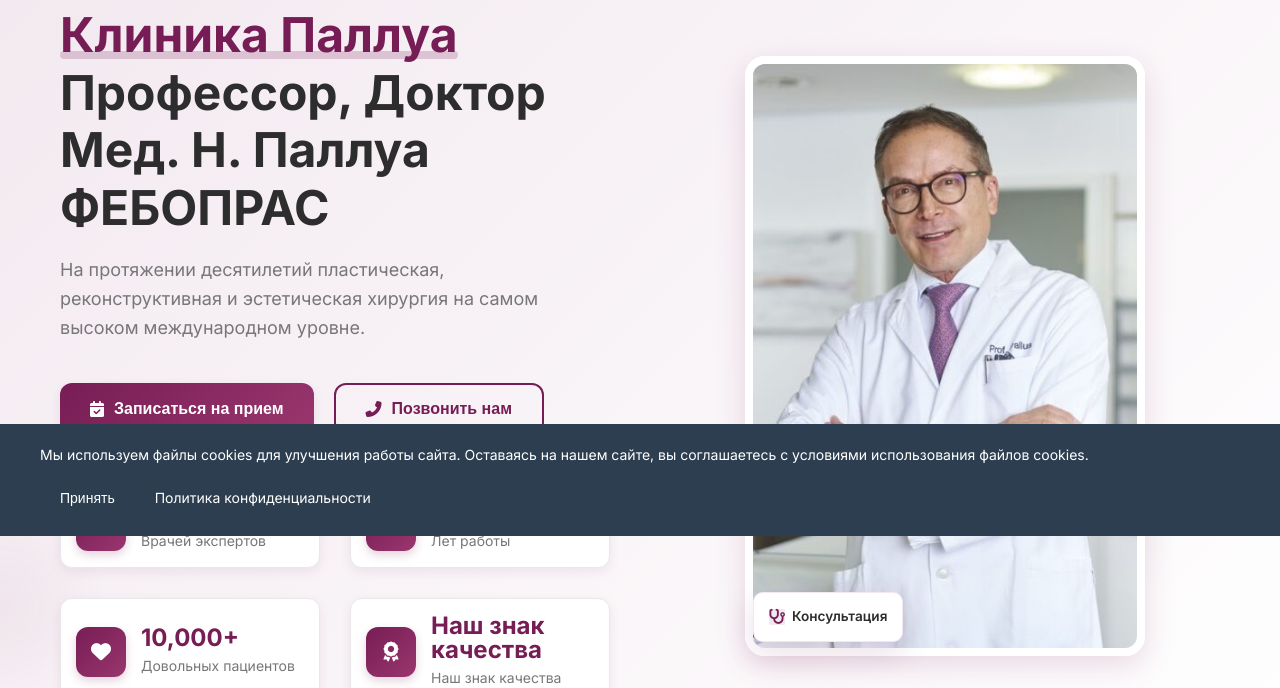
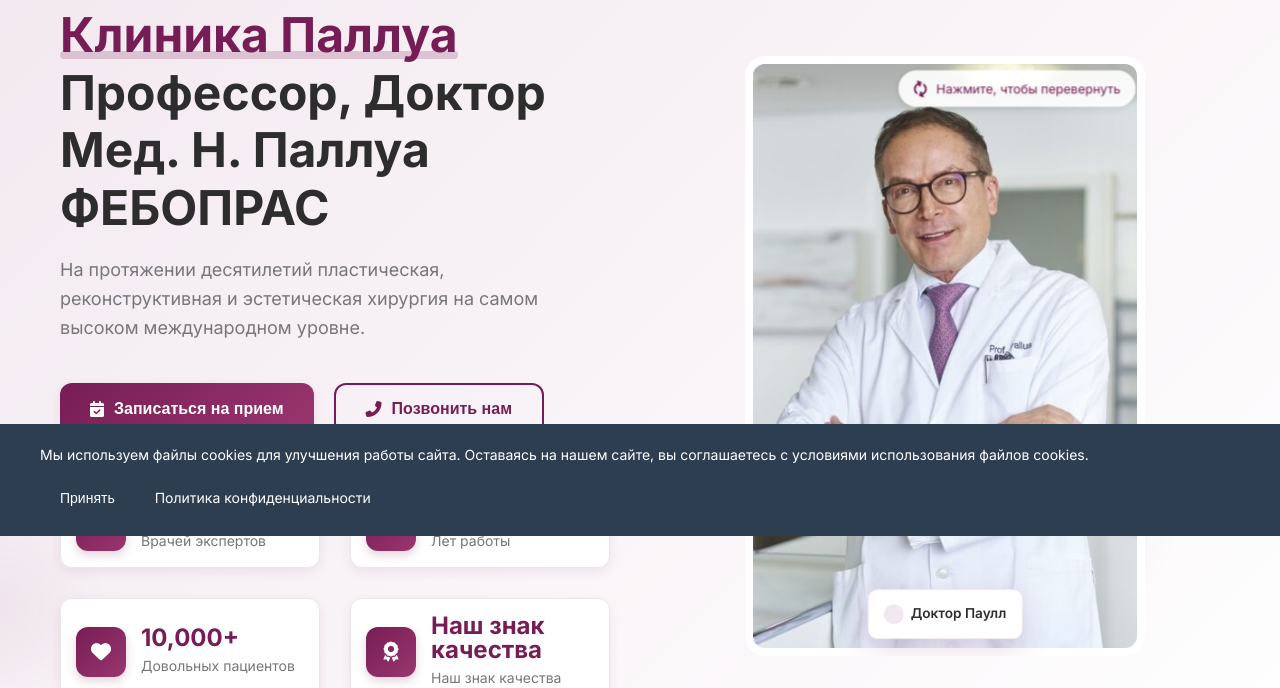
Before and after one commit to donjuan991/clinicpallua, a Next.js app: page / in a window 1280 px wide. Shown: the part 264-952 px from the top of the page. Built offline with nearby package versions, Linux system fonts and the light colour scheme; no server answers.

Commit message:
feat: add 3D flip card with QR code, translations for all components, accessibility mode, privacy agreement

```diff
--- a/app/components/Hero.module.css
+++ b/app/components/Hero.module.css
@@ -181,42 +181,191 @@
     margin-top: 5px;
 }
 
-/* Изображение */
+/* ====================== */
+/* 3D ПЕРЕВОРОТ КАРТОЧКИ */
+/* ====================== */
+
 .heroImage {
     display: flex;
     justify-content: center;
     position: relative;
+    perspective: 1000px;
 }
 
 .imageWrapper {
     position: relative;
     width: 400px;
     height: 600px;
+    cursor: pointer;
+    transform-style: preserve-3d;
+    transition: transform 0.8s cubic-bezier(0.4, 0, 0.2, 1);
+}
+
+.imageWrapper.flipped {
+    transform: rotateY(180deg);
+}
+
+/* Передняя сторона - фото доктора */
+.cardFront {
+    position: absolute;
+    top: 0;
+    left: 0;
+    width: 100%;
+    height: 100%;
+    backface-visibility: hidden;
+    -webkit-backface-visibility: hidden;
+    border-radius: var(--radius-lg);
+    overflow: hidden;
 }
 
 .doctorImage {
     width: 100%;
     height: 100%;
     border-radius: var(--radius-lg);
-    position: relative;
-    overflow: hidden;
     object-fit: cover;
     border: 8px solid var(--white);
     box-shadow: var(--shadow-strong);
 }
 
-.doctorImage::before {
-    content: '';
+/* Задняя сторона - QR код */
+.cardBack {
     position: absolute;
     top: 0;
     left: 0;
-    right: 0;
-    bottom: 0;
-    background: var(--gradient-primary);
-    opacity: 0.1;
-    z-index: 1;
+    width: 100%;
+    height: 100%;
+    backface-visibility: hidden;
+    -webkit-backface-visibility: hidden;
+    transform: rotateY(180deg);
+    background: linear-gradient(135deg, #fafafa 0%, #ffffff 100%);
+    border-radius: var(--radius-lg);
+    border: 8px solid var(--white);
+    box-shadow: var(--shadow-strong);
+    display: flex;
+    flex-direction: column;
+    align-items: center;
+    justify-content: center;
+    padding: 30px;
+    text-align: center;
 }
 
+/* QR контейнер */
+.qrContainer {
+    display: flex;
+    flex-direction: column;
+    align-items: center;
+    gap: 15px;
+    width: 100%;
+}
+
+.qrTitle {
+    font-size: 22px;
+    font-weight: 700;
+    color: var(--primary-color);
+    margin: 0;
+}
+
+.qrCode {
+    width: 180px;
+    height: 180px;
+    background: white;
+    border-radius: 20px;
+    padding: 15px;
+    box-shadow: 0 5px 20px rgba(119, 29, 85, 0.15);
+    display: flex;
+    align-items: center;
+    justify-content: center;
+}
+
+.qrImage {
+    width: 100%;
+    height: 100%;
+    object-fit: contain;
+}
+
+/* Заглушка для QR-кода */
+.qrPlaceholder {
+    width: 100%;
+    height: 100%;
+    display: flex;
+    flex-direction: column;
+    align-items: center;
+    justify-content: center;
+    gap: 10px;
+    color: var(--primary-color);
+}
+
+.qrPlaceholder i {
+    font-size: 70px;
+    opacity: 0.5;
+}
+
+.qrPlaceholder span {
+    font-size: 14px;
+    font-weight: 500;
+}
+
+.qrDescription {
+    color: var(--text-light);
+    font-size: 14px;
+    line-height: 1.5;
+    margin: 0;
+    max-width: 260px;
+}
+
+.qrActions {
+    display: flex;
+    flex-direction: column;
+    gap: 10px;
+    width: 100%;
+    max-width: 250px;
+    margin-top: 5px;
+}
+
+.qrPhoneBtn {
+    display: flex;
+    align-items: center;
+    justify-content: center;
+    gap: 10px;
+    padding: 12px 20px;
+    background: var(--gradient-primary);
+    color: var(--white);
+    border-radius: var(--radius);
+    text-decoration: none;
+    font-size: 16px;
+    font-weight: 600;
+    transition: var(--transition);
+}
+
+.qrPhoneBtn:hover {
+    background: var(--gradient-hover);
+    transform: translateY(-2px);
+    box-shadow: var(--shadow-hover);
+}
+
+.qrAppointmentBtn {
+    display: flex;
+    align-items: center;
+    justify-content: center;
+    gap: 10px;
+    padding: 12px 20px;
+    background: transparent;
+    color: var(--primary-color);
+    border: 2px solid var(--primary-color);
+    border-radius: var(--radius);
+    font-size: 14px;
+    font-weight: 600;
+    cursor: pointer;
+    transition: var(--transition);
+}
+
+.qrAppointmentBtn:hover {
+    background: var(--primary-color);
+    color: var(--white);
+    transform: translateY(-2px);
+}
+
+/* Бейдж на изображении */
 .imageBadge {
     position: absolute;
     background-color: var(--white);
@@ -231,27 +380,17 @@
     border: 1px solid var(--primary-light);
     font-size: 0.85em;
     max-width: 180px;
-}
-
-.imageBadge:nth-child(2) {
-    top: 10%;
-    left: 8px;
-    animation-delay: 0.3s;
-}
-
-.imageBadge:nth-child(3) {
-    bottom: 15%;
-    right: 30px;
-    animation-delay: 0.6s;
+    left: 50%;
+    transform: translateX(-50%);
 }
 
 .imageBadge i {
     color: var(--primary-color);
     font-size: 15px;
     background: var(--primary-light);
-    width: 16px;
-    height: 16px;
-    border-radius: 8%;
+    width: 20px;
+    height: 20px;
+    border-radius: 50%;
     display: flex;
     align-items: center;
     justify-content: center;
@@ -262,7 +401,51 @@
     font-weight: 600;
     color: var(--text-dark);
     white-space: nowrap;
-    max-width: 300%;
+}
+
+/* Подсказка о перевороте */
+.flipHint {
+    position: absolute;
+    top: 15px;
+    right: 15px;
+    display: flex;
+    align-items: center;
+    gap: 8px;
+    padding: 8px 14px;
+    background: rgba(255, 255, 255, 0.9);
+    border-radius: 25px;
+    box-shadow: 0 2px 10px rgba(0, 0, 0, 0.1);
+    font-size: 12px;
+    color: var(--primary-color);
+    z-index: 3;
+    animation: pulse 2s ease-in-out infinite;
+    backdrop-filter: blur(5px);
+}
+
+.flipHint i {
+    font-size: 14px;
+    animation: rotate 3s linear infinite;
+}
+
+.flipBackHint {
+    position: absolute;
+    bottom: 15px;
+    right: 15px;
+    display: flex;
+    align-items: center;
+    gap: 8px;
+    padding: 8px 14px;
+    background: rgba(119, 29, 85, 0.1);
+    border-radius: 25px;
+    font-size: 12px;
+    color: var(--primary-color);
+    z-index: 3;
+    animation: pulse 2s ease-in-out infinite;
+}
+
+.flipBackHint i {
+    font-size: 14px;
+    animation: rotate 3s linear infinite;
 }
 
 /* Декорации */
@@ -280,7 +463,7 @@
     position: absolute;
     border-radius: 50%;
     background: radial-gradient(circle, rgba(119, 29, 85, 0.1) 0%, transparent 70%);
-    animation: pulse 4s ease-in-out infinite;
+    animation: pulseCircle 4s ease-in-out infinite;
 }
 
 .decorationCircle:nth-child(1) {
@@ -310,14 +493,34 @@
 /* Анимации */
 @keyframes float {
     0%, 100% {
-        transform: translateY(0);
+        transform: translateX(-50%) translateY(0);
     }
     50% {
-        transform: translateY(-10px);
+        transform: translateX(-50%) translateY(-10px);
     }
 }
 
 @keyframes pulse {
+    0%, 100% {
+        opacity: 0.7;
+        transform: scale(1);
+    }
+    50% {
+        opacity: 1;
+        transform: scale(1.05);
+    }
+}
+
+@keyframes rotate {
+    from {
+        transform: rotate(0deg);
+    }
+    to {
+        transform: rotate(360deg);
+    }
+}
+
+@keyframes pulseCircle {
     0%, 100% {
         transform: scale(1);
         opacity: 0.3;
@@ -386,20 +589,22 @@
 
     .imageWrapper {
         width: 300px;
-        height: 400px;
+        height: 450px;
     }
 
-    .imageBadge {
-        padding: 12px 15px;
-        font-size: 14px;
+    .qrCode {
+        width: 150px;
+        height: 150px;
     }
 
-    .imageBadge:nth-child(2) {
-        left: -10px;
+    .qrTitle {
+        font-size: 18px;
     }
 
-    .imageBadge:nth-child(3) {
-        right: -10px;
+    .flipHint,
+    .flipBackHint {
+        font-size: 10px;
+        padding: 6px 10px;
     }
 }
 
@@ -409,8 +614,8 @@
     }
 
     .imageWrapper {
-        width: 250px;
-        height: 350px;
+        width: 260px;
+        height: 390px;
     }
 
     .feature {
@@ -421,4 +626,17 @@
     .featureIcon {
         margin: 0 auto 10px;
     }
+
+    .qrCode {
+        width: 130px;
+        height: 130px;
+    }
+
+    .qrContainer {
+        gap: 10px;
+    }
+
+    .qrDescription {
+        font-size: 12px;
+    }
 }
--- a/app/components/Hero.tsx
+++ b/app/components/Hero.tsx
@@ -10,6 +10,7 @@ const Hero = () => {
     const { t } = useLanguage();
     const [isAppointmentModalOpen, setIsAppointmentModalOpen] = useState(false);
     const [isCallbackModalOpen, setIsCallbackModalOpen] = useState(false);
+    const [isFlipped, setIsFlipped] = useState(false);
 
     const handleAppointmentClick = () => {
         setIsAppointmentModalOpen(true);
@@ -19,10 +20,15 @@ const Hero = () => {
         setIsCallbackModalOpen(true);
     };
 
+    const handleFlip = () => {
+        setIsFlipped(!isFlipped);
+    };
+
     return (
         <section className={styles.hero}>
             <div className={`container ${styles.heroContainer}`}>
 
+                {/* Текстовый блок */}
                 <div className={styles.heroContent}>
                     <h1 className={styles.heroTitle}>
                         <span className={styles.titleHighlight}>{t('heroTitle')}</span>
@@ -50,6 +56,7 @@ const Hero = () => {
                         </button>
                     </div>
 
+                    {/* Преимущества в герое */}
                     <div className={styles.heroFeatures}>
                         <div className={styles.feature}>
                             <div className={styles.featureIcon}>
@@ -93,34 +100,82 @@ const Hero = () => {
                     </div>
                 </div>
 
+                {/* Изображение доктора с 3D переворотом */}
                 <div className={styles.heroImage}>
-                    <div className={styles.imageWrapper}>
+                    <div
+                        className={`${styles.imageWrapper} ${isFlipped ? styles.flipped : ''}`}
+                        onClick={handleFlip}
+                    >
+                        {/* Передняя сторона - фото доктора */}
+                        <div className={styles.cardFront}>
                             <img
                                 src="/images/paull_solo.jpg"
                                 alt="Доктор Паллуа"
                                 className={styles.doctorImage}
-                            style={{
-                                width: '100%',
-                                height: '100%',
-                                objectFit: 'cover',
-                                borderRadius: '20px'
-                            }}
                             />
 
+                            {/* Бейдж на изображении */}
                             <div className={styles.imageBadge} style={{ top: '90.55%'}}>
-                            <i className="fas fa-stethoscope"></i>
-                            <span>{t('consultation')}</span>
+                                <i className="fa-user-md"></i>
+                                <span>{t('Доктор Паулл')}</span>
+                            </div>
+
+                            {/* Подсказка о перевороте */}
+                            <div className={styles.flipHint}>
+                                <i className="fas fa-sync-alt"></i>
+                                <span>{t('clickToFlip')}</span>
+                            </div>
+                        </div>
+
+                        {/* Задняя сторона - QR код */}
+                        <div className={styles.cardBack}>
+                            <div className={styles.qrContainer}>
+                                <h3 className={styles.qrTitle}>{t('scanQR')}</h3>
+                                <div className={styles.qrCode}>
+                                    <img
+                                        src="/images/QRCODE.png"
+                                        alt="QR код для записи"
+                                        className={styles.qrImage}
+                                    />
+                                </div>
+                                <p className={styles.qrDescription}>
+                                    {t('qrDescription')}
+                                </p>
+                                <div className={styles.qrActions}>
+                                    <a
+                                        href="tel:+79131489142"
+                                        className={styles.qrPhoneBtn}
+                                    >
+                                        <i className="fas fa-phone"></i>
+                                        +7 (913) 148-91-42
+                                    </a>
+                                    <button
+                                        className={styles.qrAppointmentBtn}
+                                        onClick={handleAppointmentClick}
+                                    >
+                                        <i className="fas fa-calendar-alt"></i>
+                                        {t('bookAppointment')}
+                                    </button>
+                                </div>
+                            </div>
+                            {/* Подсказка о перевороте обратно */}
+                            <div className={styles.flipBackHint}>
+                                <i className="fas fa-sync-alt"></i>
+                                <span>{t('clickToFlipBack')}</span>
+                            </div>
                         </div>
                     </div>
                 </div>
             </div>
 
+            {/* Декоративные элементы */}
             <div className={styles.heroDecorations}>
                 <div className={styles.decorationCircle}></div>
                 <div className={styles.decorationCircle}></div>
                 <div className={styles.decorationCircle}></div>
             </div>
 
+            {/* Модальные окна */}
             <AppointmentModal
                 isOpen={isAppointmentModalOpen}
                 onClose={() => setIsAppointmentModalOpen(false)}
--- a/app/components/languageContext.js
+++ b/app/components/languageContext.js
@@ -78,6 +78,9 @@ const translations = {
         yearsOfWork: 'Лет работы',
         happyPatients: 'Довольных пациентов',
         qualityMark: 'Наш знак качества',
+        clickToFlip: 'Нажмите, чтобы перевернуть',
+        clickToFlipBack: 'Нажмите, чтобы вернуть',
+        qrDescription: 'Наведите камеру на QR-код, чтобы перейти на сайт',
 
         // About
         ourStrengths: 'Наши сильные стороны',
@@ -357,6 +360,9 @@ const translations = {
         yearsOfWork: 'Years of Work',
         happyPatients: 'Happy Patients',
         qualityMark: 'Quality Mark',
+        clickToFlip: 'Click to flip',
+        clickToFlipBack: 'Click to flip back',
+        qrDescription: 'Scan QR-code with your camera to visit our website',
 
         // About
         ourStrengths: 'Our Strengths',
@@ -636,6 +642,9 @@ const translations = {
         yearsOfWork: 'Jahre Erfahrung',
         happyPatients: 'Zufriedene Patienten',
         qualityMark: 'Qualitätssiegel',
+        clickToFlip: 'Klicken zum Umdrehen',
+        clickToFlipBack: 'Klicken zum Zurückdrehen',
+        qrDescription: 'Scannen Sie den QR-Code mit Ihrer Kamera',
 
         // About
         ourStrengths: 'Unsere Stärken',
```
Lines whose indentation alone changed are shown as unchanged.
